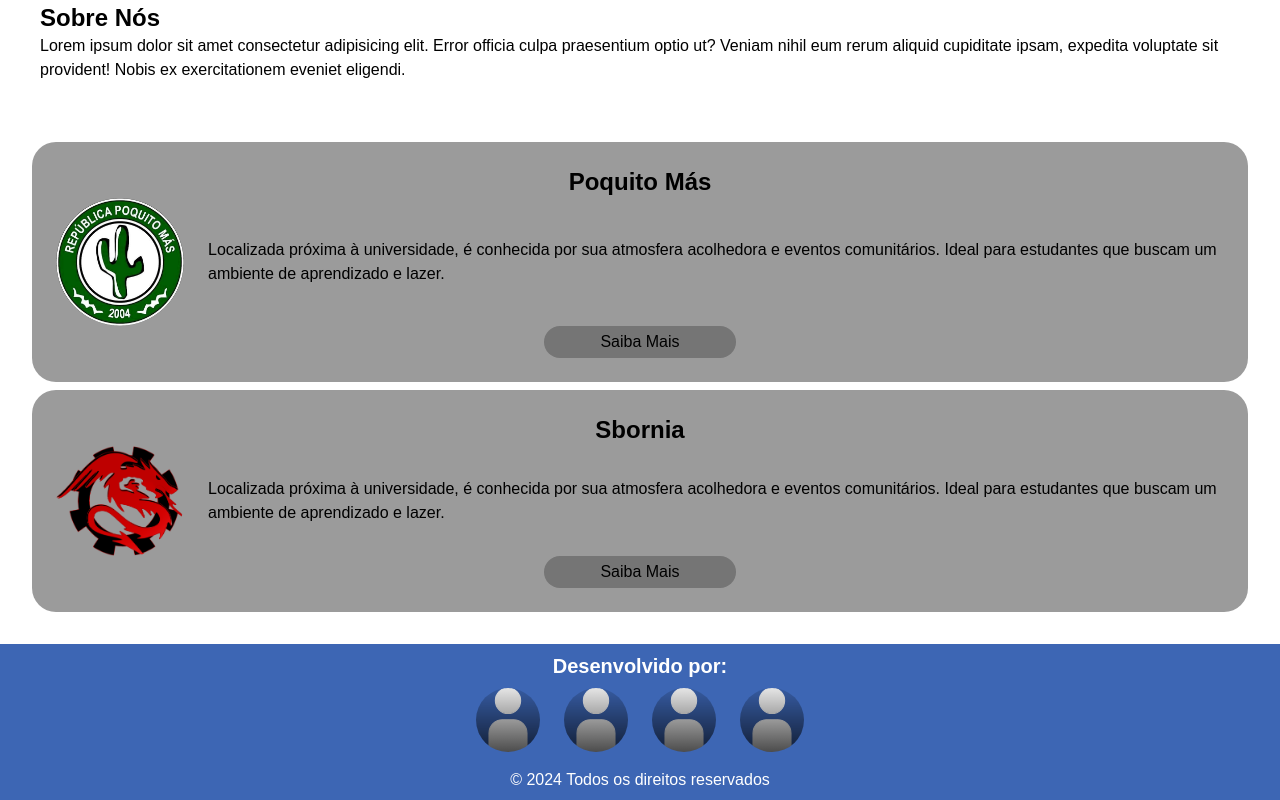
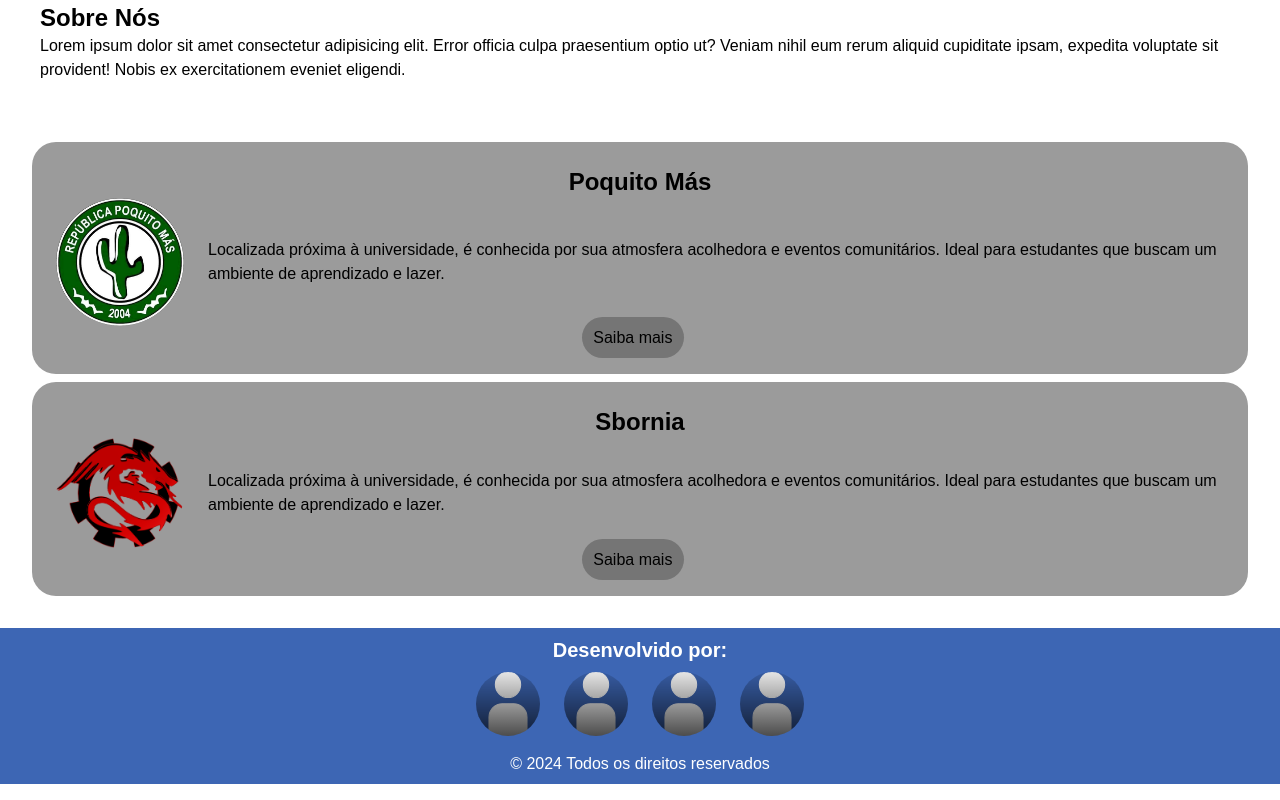
Before and after one commit to Jooaomarcelo/projeto-final-web, a Next.js app: page /home in a window 1280 px wide. Shown: the part 790-1590 px from the top of the page. Built offline with nearby package versions, Linux system fonts and the light colour scheme; no server answers.

Commit message:
Changed buttons to link for redirection.

```diff
--- a/src/components/DropdownMenuLogged.jsx
+++ b/src/components/DropdownMenuLogged.jsx
@@ -1,16 +1,32 @@
-import { deleteSessionToken } from "@/utils/auth";
+"use client";
+
+import Link from "next/link";
+import { deleteSessionToken, ownerToken } from "@/utils/auth";
+import { useEffect, useState } from "react";
 
 export default function DropdownMenuLogged({ ref }) {
+  const [name, setName] = useState();
+
+  const whoIam = async () => {
+    setName(await ownerToken());
+  }
+
+  useEffect(() => {
+    whoIam();
+  })
+
   return (
     <div
       ref={ref}
       className="absolute bg-[#2b4981] top-full mt-3 w-full flex flex-col gap-2 items-center rounded-xl p-4"
       style={{ boxShadow: 'var(--shadow-dark)' }}
     >
-      <button className="bg-[#0000006b] text-white w-full rounded-full text-lg font-bold">República</button>
+      <Link className="bg-[#0000006b] text-white w-full rounded-full text-lg text-center font-bold" href={`/fraternities/${encodeURIComponent(name)}`}>
+        República
+      </Link>
       <button
-      onClick={deleteSessionToken}
-      className="text-white hover:underline"
+        onClick={deleteSessionToken}
+        className="text-white hover:underline"
       >
         Sair
       </button>
--- a/src/components/Explore.jsx
+++ b/src/components/Explore.jsx
@@ -1,4 +1,5 @@
 import readFraternities from '@/utils/getFraternities';
+import Link from 'next/link';
 
 export default async function Explore() {
   const fraternities = await readFraternities();
@@ -32,10 +33,10 @@ export default async function Explore() {
               </div>
 
               {/* See More */}
-              <div>
-                <button className="bg-[#757575] w-48 h-8 rounded-3xl mt-">
-                  Saiba Mais
-                </button>
+              <div className='w-[10%] min-w-[99px]'>
+                <Link className="bg-[#757575] rounded-3xl p-[10%]" href={`/fraternities/${encodeURIComponent(item.name)}`}>
+                  Saiba mais
+                </Link>
               </div>
             </div>
           );
--- a/src/components/template/Dropdown.jsx
+++ b/src/components/template/Dropdown.jsx
@@ -18,7 +18,7 @@ export default function Dropdown() {
 
       setSession(response);
     } catch (error) {
-      console.log({error: 'Erro ao validar sessão!'});
+      console.log({ error: 'Erro ao validar sessão!' });
     }
   };
 
```
